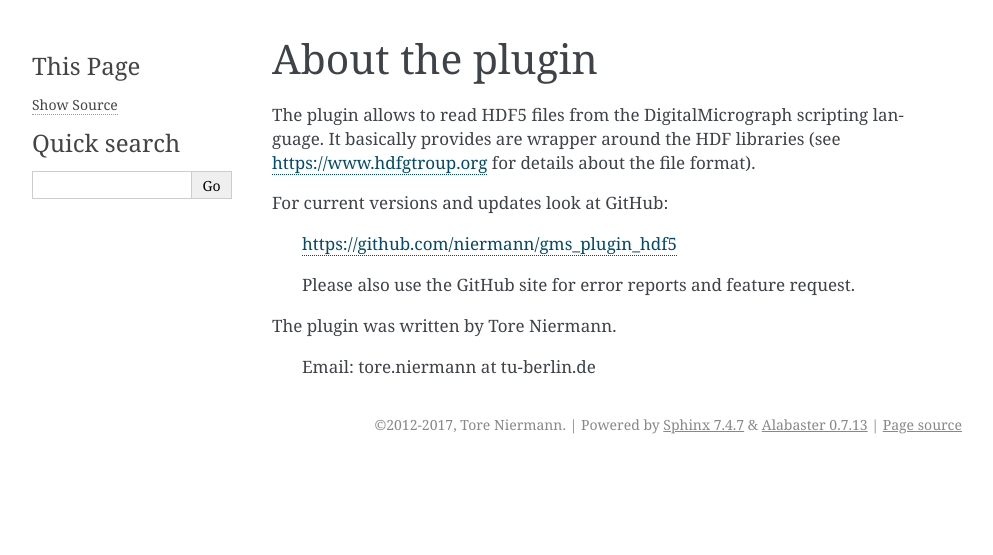
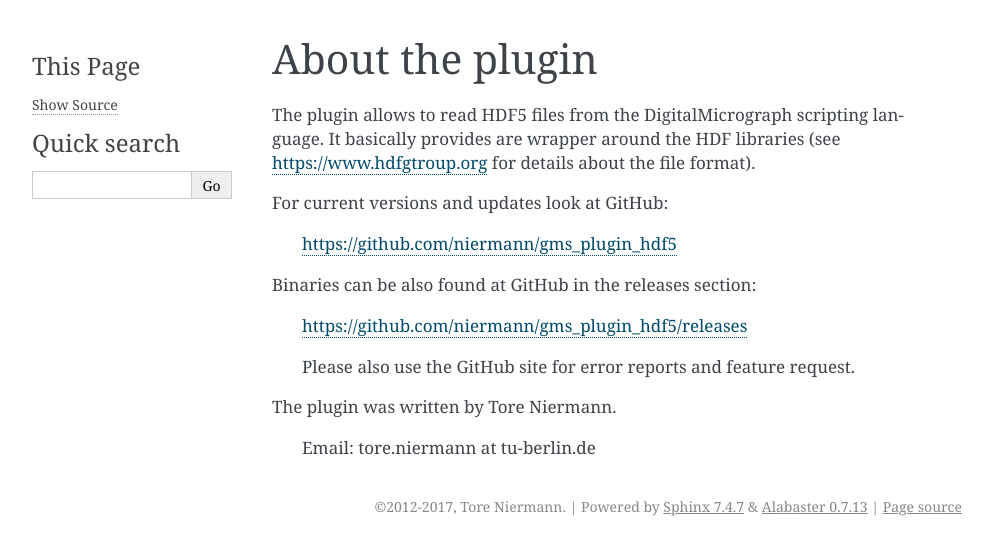
Before and after one commit to niermann/gms_plugin_hdf5, a Sphinx documentation site: the page built from doc/about.rst, in a window 1280 px wide. Shown: the top 555 px of the page, without its empty margins (148-1141 px from the left). Built offline with Sphinx 7.4.7, drawn with Linux system fonts in a browser that asks for light colours.

Commit message:
Update documentation with link to the releases page

```diff
--- a/README.txt
+++ b/README.txt
@@ -9,6 +9,9 @@ Tested on
 
 For current versions and updates look at GitHub:
     https://github.com/niermann/gms_plugin_hdf5
+
+Binaries can be also found at GitHub in the releases section:
+    https://github.com/niermann/gms_plugin_hdf5/releases
 
 Please also use the GitHub site for error reports and feature request.
 
--- a/doc/about.rst
+++ b/doc/about.rst
@@ -10,6 +10,10 @@ For current versions and updates look at GitHub:
 
     https://github.com/niermann/gms_plugin_hdf5
 
+Binaries can be also found at GitHub in the releases section:
+
+    https://github.com/niermann/gms_plugin_hdf5/releases
+
 ..
 
 	Please also use the GitHub site for error reports and feature request.
```
